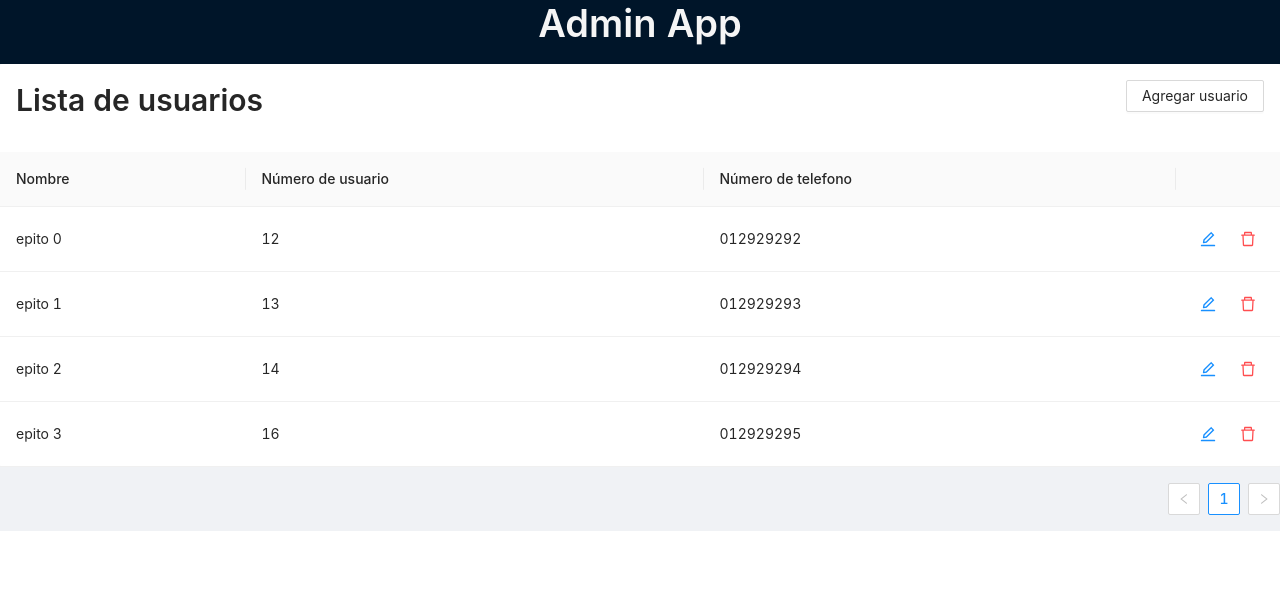
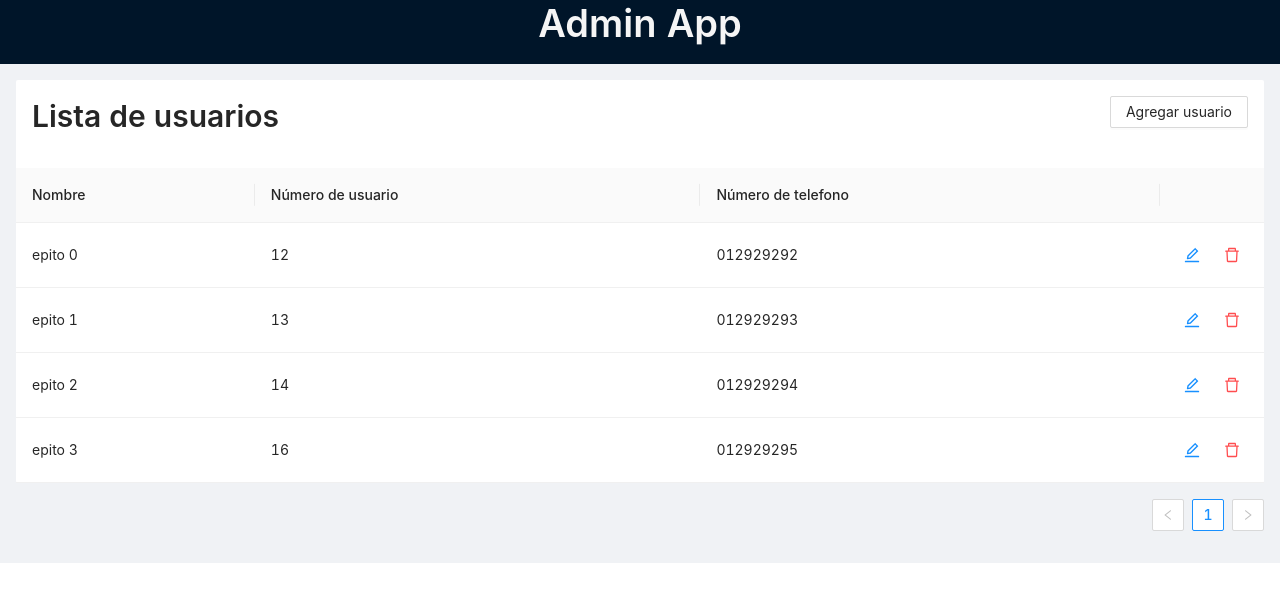
Before and after one commit to AlanEzequielA/admin-ex, a Next.js app: page / in a window 1280 px wide. Shown: the top 602 px of the page. Built offline with nearby package versions, Linux system fonts and the light colour scheme.

Commit message:
[UsersTable] Adds styles

```diff
--- a/styles/_layout.sass
+++ b/styles/_layout.sass
@@ -1,3 +1,6 @@
 .ant-layout-header
   .ant-typography
     color: whitesmoke
+
+.ant-layout-content
+  padding: 1rem
```
